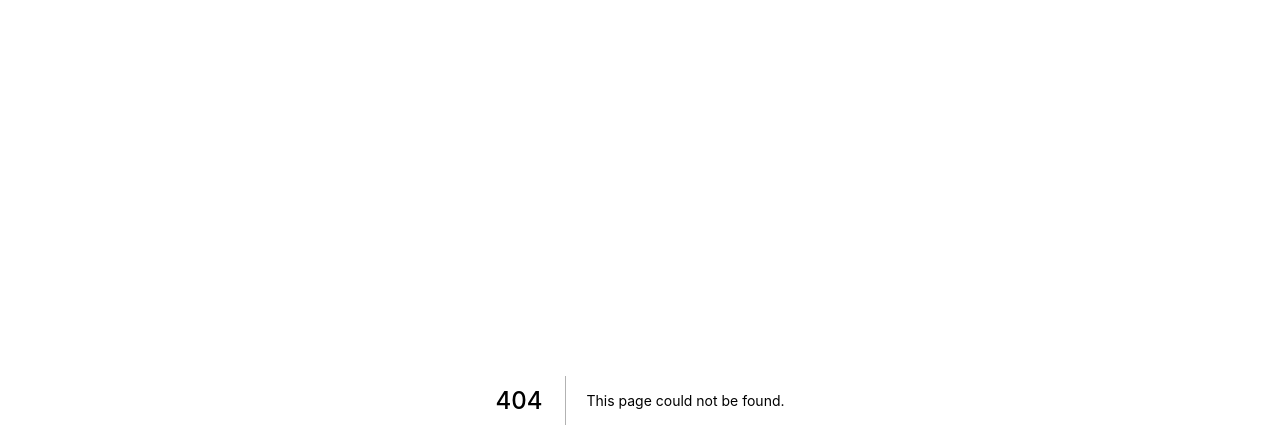
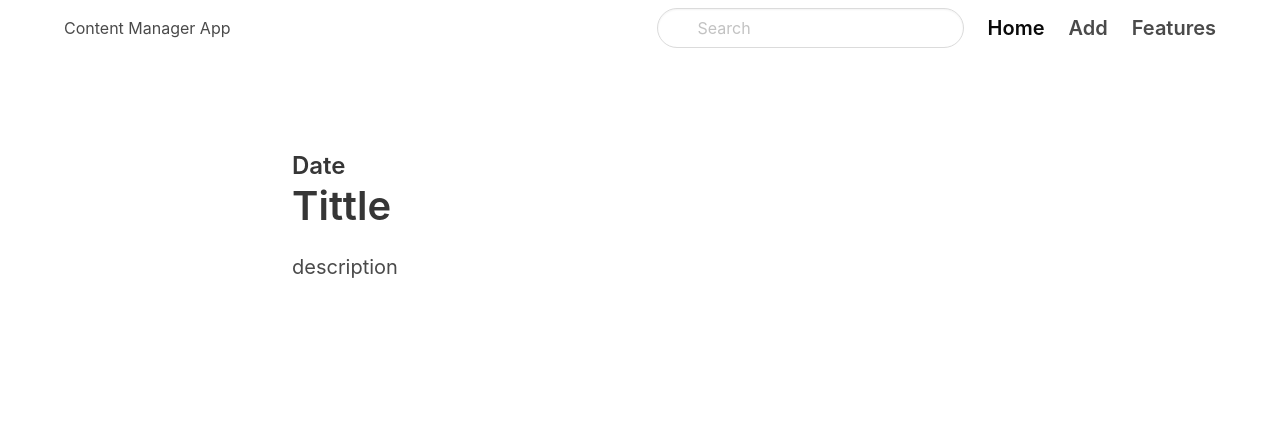
Before and after one commit to johnb123-a/Content-manager-app, a Next.js app: page /resources/1 in a window 1280 px wide. Before the commit this address had no page. Shown: the top 448 px of the page. Built offline with nearby package versions, Linux system fonts and the light colour scheme.

Commit message:
add resource detail page

```diff
--- /dev/null
+++ b/pages/resources/[id].js
@@ -0,0 +1,29 @@
+import Layout from "components/Layout";
+
+
+const ResourceDetail = () => {
+    return (
+        <Layout>
+            <section className="hero ">
+                <div className="hero-body">
+                    <div className="container">
+                        <section className="section">
+                            <div className="columns">
+                                <div className="column is-8 is-offset-2">
+                                    <div className="content is-medium">
+                                        <h2 className="subtitle is-4">Date</h2>
+                                        <h1 className="title">Tittle</h1>
+                                        <p>description</p>
+                                    </div>
+                                </div>
+                            </div>
+                        </section>
+                    </div>
+                </div>
+            </section>
+        </Layout>
+    )
+
+}
+
+export default ResourceDetail;
--- a/pages/resources/new.js
+++ b/pages/resources/new.js
@@ -1,5 +1,6 @@
 import axios from "axios";
 import Layout from "components/Layout";
+import { useRouter } from "next/router";
 import { useState } from "react";
 
 const DEFAULT_DATA = {
@@ -15,9 +16,11 @@ const ResourceCreate = () => {
 
     const [form, setForm] = useState(DEFAULT_DATA)
 
+    const router = useRouter();
+
     const submitForm = () => {
         axios.post("/api/resources", form)
-            .then((res) => { alert(res?.data) })
+            .then((_) => { router.push("/") })
             .catch(err => {
                 alert(err?.response?.data)
             })
```
